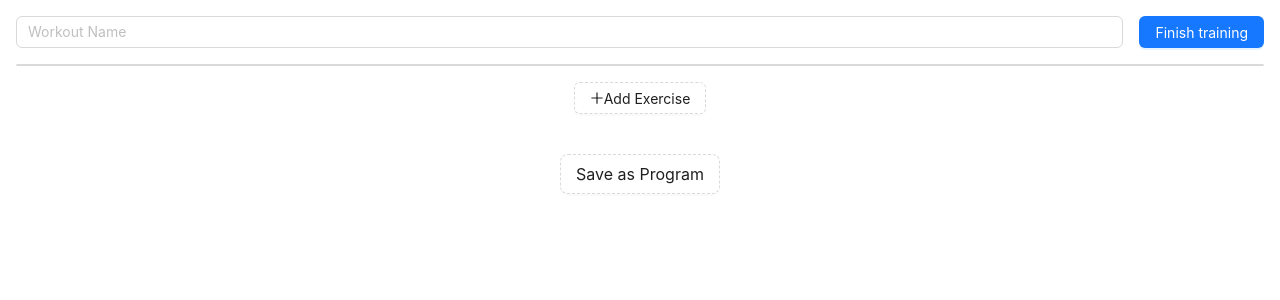
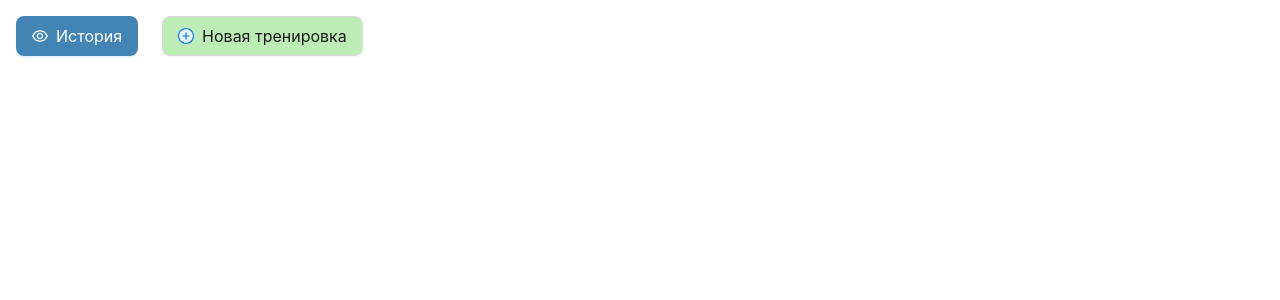
Before and after one commit to artsich/gachigym, a React (Create React App) app: page /workout in a window 1280 px wide. Shown: the top 300 px of the page. Built offline with nearby package versions, Linux system fonts and the light colour scheme.

Commit message:
Fix routing.

```diff
--- a/src/app.jsx
+++ b/src/app.jsx
@@ -1,5 +1,4 @@
-import { BrowserRouter as Router, Routes, Route } from 'react-router-dom';
-import { MainPage } from './pages/main-page';
+import { HashRouter as Router, Routes, Route } from 'react-router-dom'; import { MainPage } from './pages/main-page';
 import { WorkoutPage } from './pages/workout-page';
 import { WorkoutsPage } from './pages/workouts-page';
 
@@ -16,7 +15,7 @@ export const App = () => {
 	return (
 		<Router>
 			<Routes>
-				<Route path="/" element={<MainPage />} />
+				<Route exact path="/" element={<MainPage />} />
 				<Route path="/workout/*" element={<WorkoutRouter />} />
 				<Route path="/workouts" element={<WorkoutsPage />} />
 			</Routes>
```
